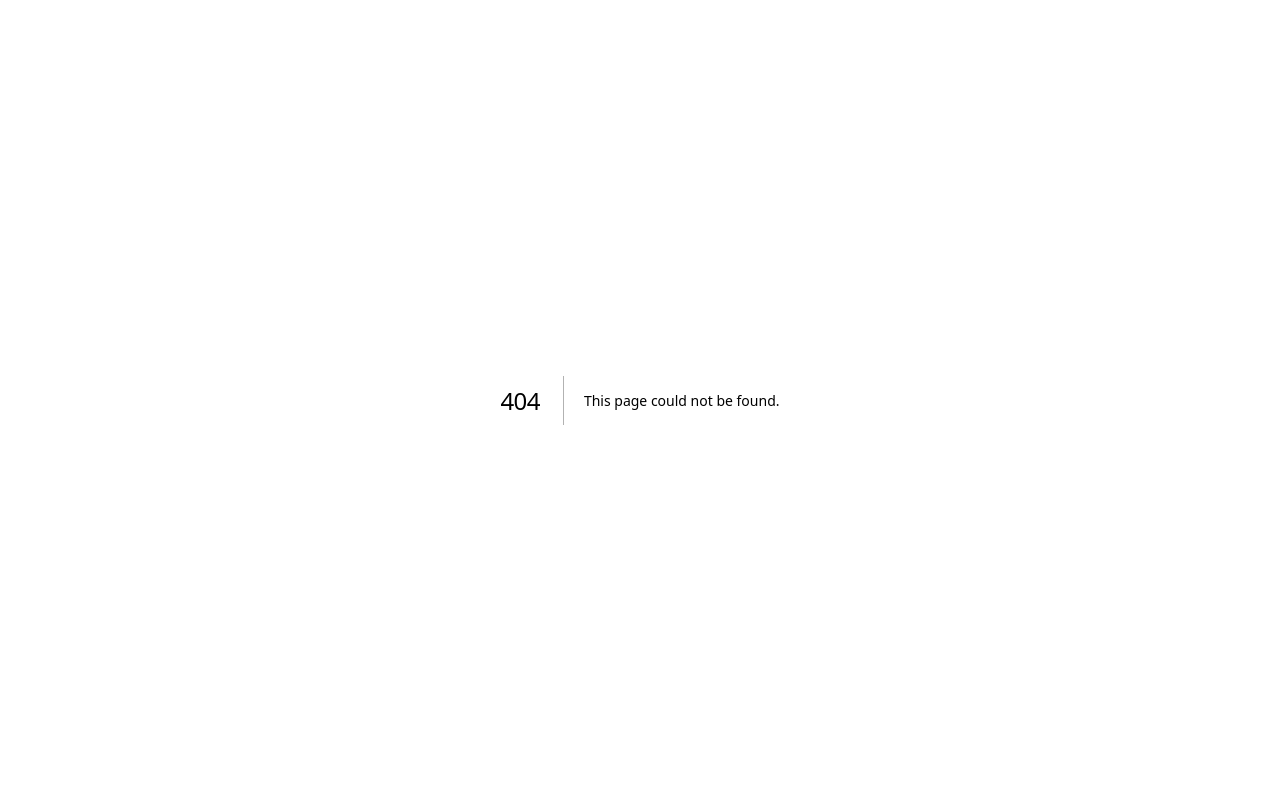
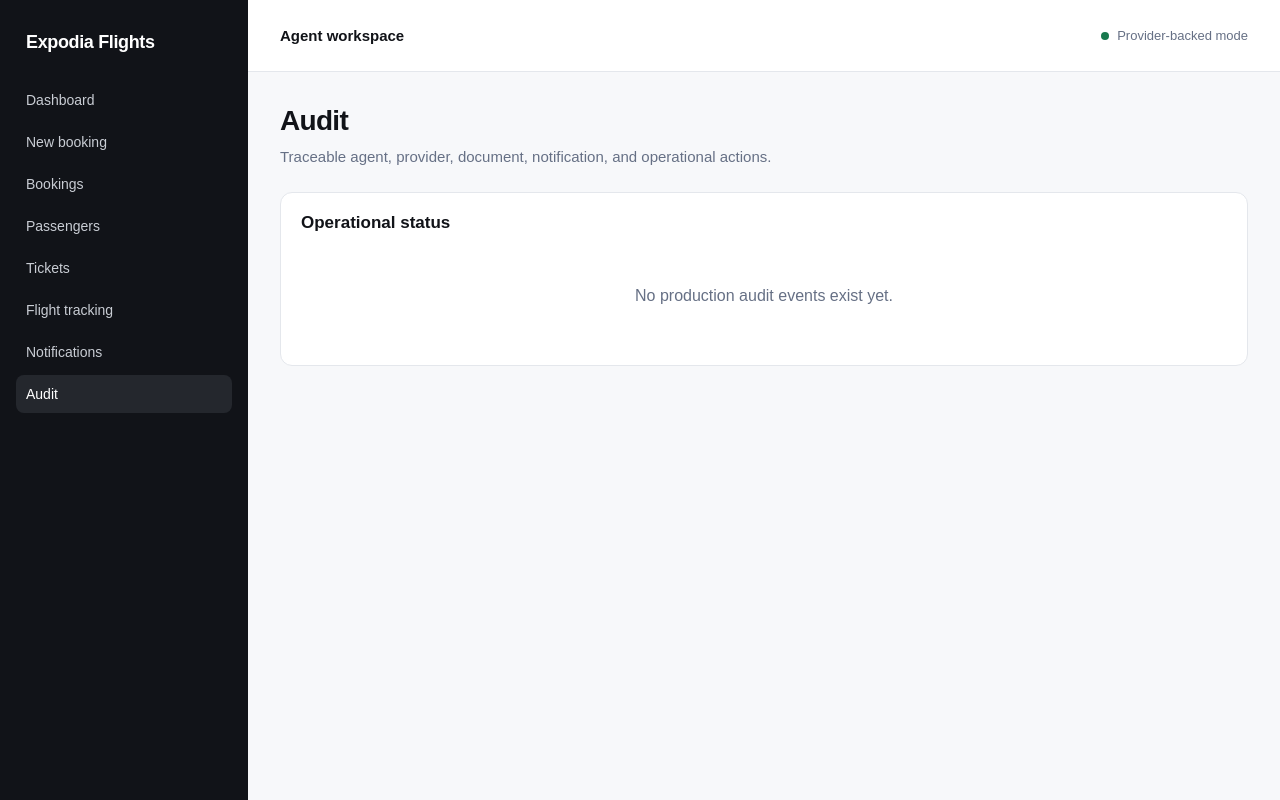
Before and after one commit to iamtheoracle/expodia-flight, a Next.js app: page /audit in a window 1280 px wide. Before the commit this address had no page. Built offline with nearby package versions, Linux system fonts and the light colour scheme.

Commit message:
feat: add truthful audit workspace

```diff
--- /dev/null
+++ b/src/app/audit/page.tsx
@@ -0,0 +1,6 @@
+import { AppShell } from '@/components/app-shell/AppShell';
+import { OperationalPage } from '@/components/app-shell/OperationalPage';
+
+export default function AuditPage() {
+  return <AppShell currentPath="/audit"><OperationalPage title="Audit" description="Traceable agent, provider, document, notification, and operational actions." status="No production audit events exist yet." /></AppShell>;
+}
```
